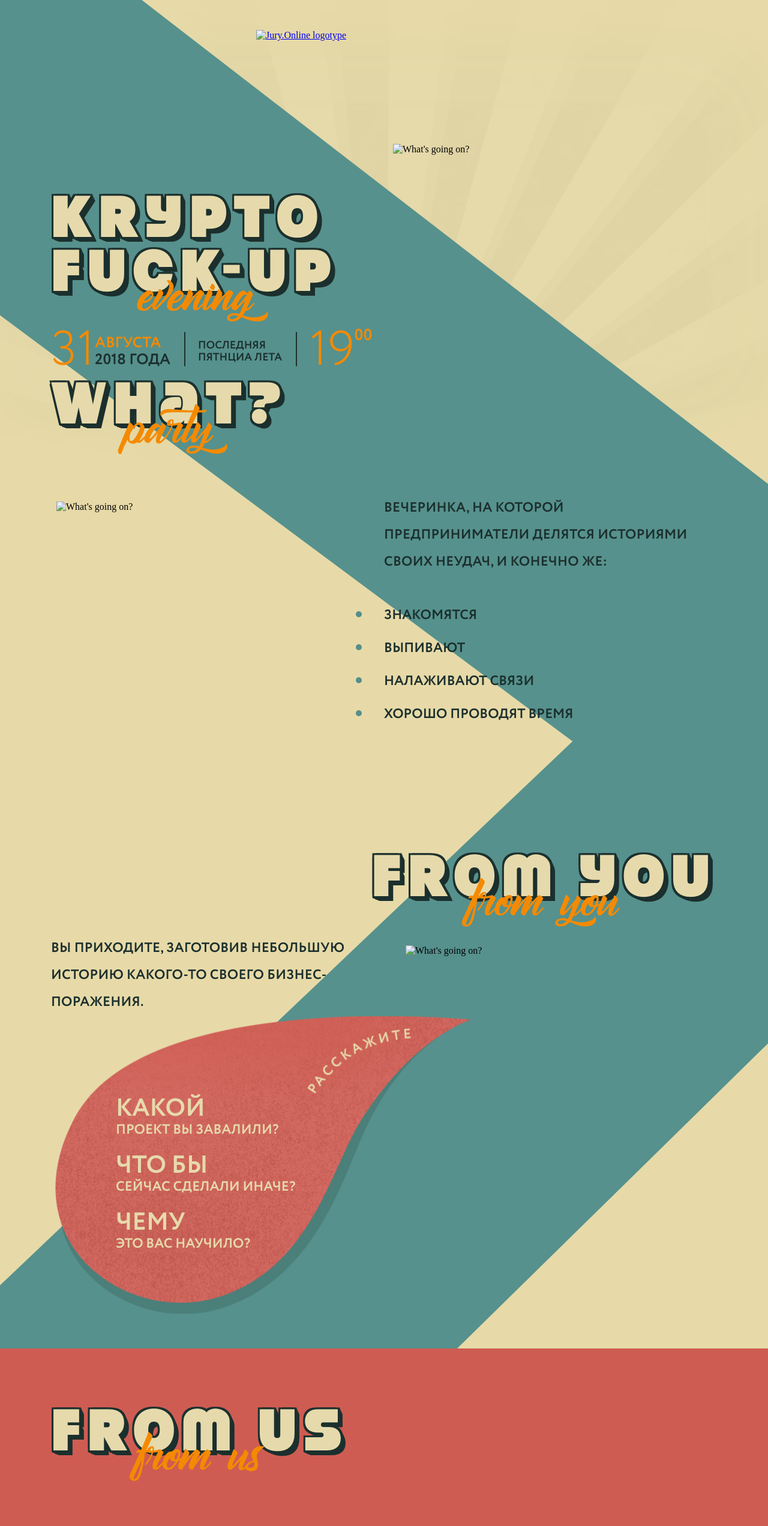
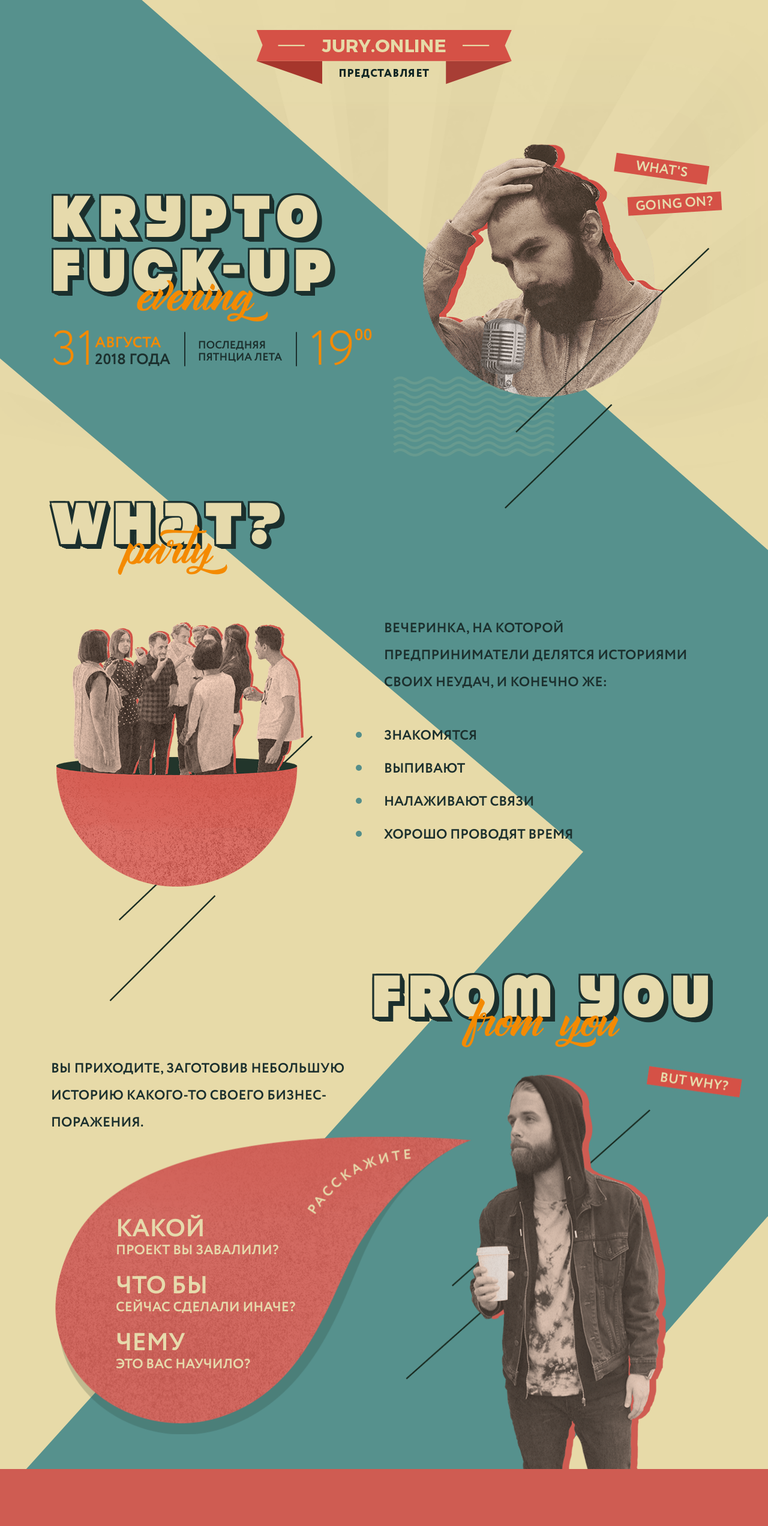
Before and after one commit to ned4ded/krypto-fuck-up-evening, a website: page src/pages/index.html in a window 1280 px wide. Shown: the top 2544 px of the page at 60% size. Drawn offline with nearby package versions, Linux system fonts and the light colour scheme; files that its build step writes are made by us from their sources; the site is published under a folder, as on GitHub Pages, so addresses that start at the root find nothing; files whose address does not match are found by name.

Commit message:
fix relativel inks to img folder

```diff
--- a/src/pages/index.html
+++ b/src/pages/index.html
@@ -31,7 +31,7 @@
         <div class="col-12">
 
           <a href="//jury.online/" class="header__logo">
-            <img src="/assets/imgs/jury.online-logotype.png" alt="Jury.Online logotype" width="426" height="90">
+            <img src="assets/imgs/jury.online-logotype.png" alt="Jury.Online logotype" width="426" height="90">
           </a>
 
         </div>
@@ -63,7 +63,7 @@
           </div>
         </div>
         <div class="col-6">
-          <img class="jumbotron__img" src="/assets/imgs/jumbotron-img.png" width="549" height="608" alt="What's going on?">
+          <img class="jumbotron__img" src="assets/imgs/jumbotron-img.png" width="549" height="608" alt="What's going on?">
         </div>
       </div>
     </div>
@@ -74,7 +74,7 @@
           <h2 class="heading about__heading"><span class="heading__line">What?</span><span class="heading__caption">party</span></h2>
         </div>
         <div class="about__block col-5">
-          <img class="about__img" src="/assets/imgs/about-img.png" width="427" height="633" alt="What's going on?">
+          <img class="about__img" src="assets/imgs/about-img.png" width="427" height="633" alt="What's going on?">
         </div>
         <div class="col-7">
           <p class="about__paragraph">Вечеринка, на которой предприниматели делятся историями своих неудач, И конечно же:</p>
@@ -117,7 +117,7 @@
           </ul>
         </div>
         <div class="col-6 from-you__block from-you__block--align--right">
-          <img class="from-you__img" src="/assets/imgs/from-you-img.png" width="561" height="947" alt="What's going on?">
+          <img class="from-you__img" src="assets/imgs/from-you-img.png" width="561" height="947" alt="What's going on?">
         </div>
       </div>
     </div>
@@ -134,10 +134,10 @@
             </p>
           </div>
           <div class="col-6 features__block features__block--margin--wide">
-            <img class="features__img features__img--drinks" src="/assets/imgs/features-drinks-img.png" width="533" height="431" alt="Drinks">
+            <img class="features__img features__img--drinks" src="assets/imgs/features-drinks-img.png" width="533" height="431" alt="Drinks">
           </div>
           <div class="col-6 features__block">
-            <img class="features__img features__img--chairs" src="/assets/imgs/features-chairs-img.png" width="451" height="535" alt="Slogan">
+            <img class="features__img features__img--chairs" src="assets/imgs/features-chairs-img.png" width="451" height="535" alt="Slogan">
           </div>
           <div class="col-6 features__block">
             <p class="features__paragraph features__paragraph--position--second">
```
Also changed, not shown: www/index.html (+6 -6 lines).
